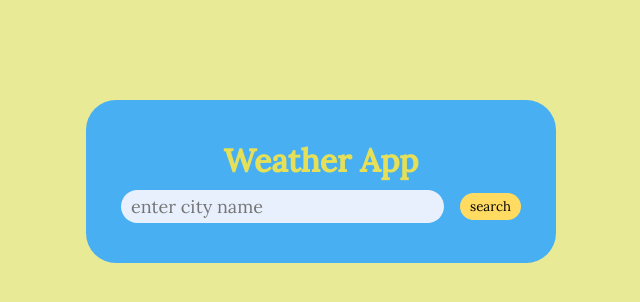
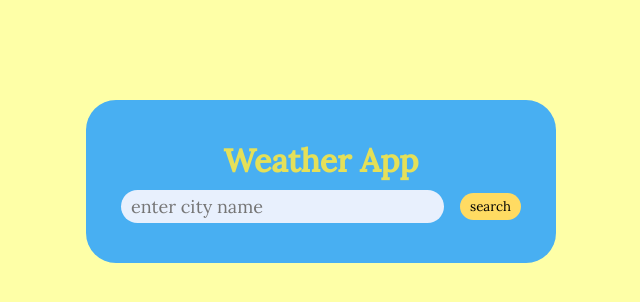
Before and after one commit to AbhishekSaini9520/Weather_App, a plain HTML site: page index.html in a window 1280 px wide. Shown: the whole page, without its empty margins (319-959 px from the left). Drawn offline with Linux system fonts and the light colour scheme.

Commit message:
The background color is update

```diff
--- a/style.css
+++ b/style.css
@@ -7,7 +7,7 @@
 }
 
 body {
-  background: #e8ea96;
+  background: #feffa7;
 }
 h1 {
   color: #e5e058;
```
